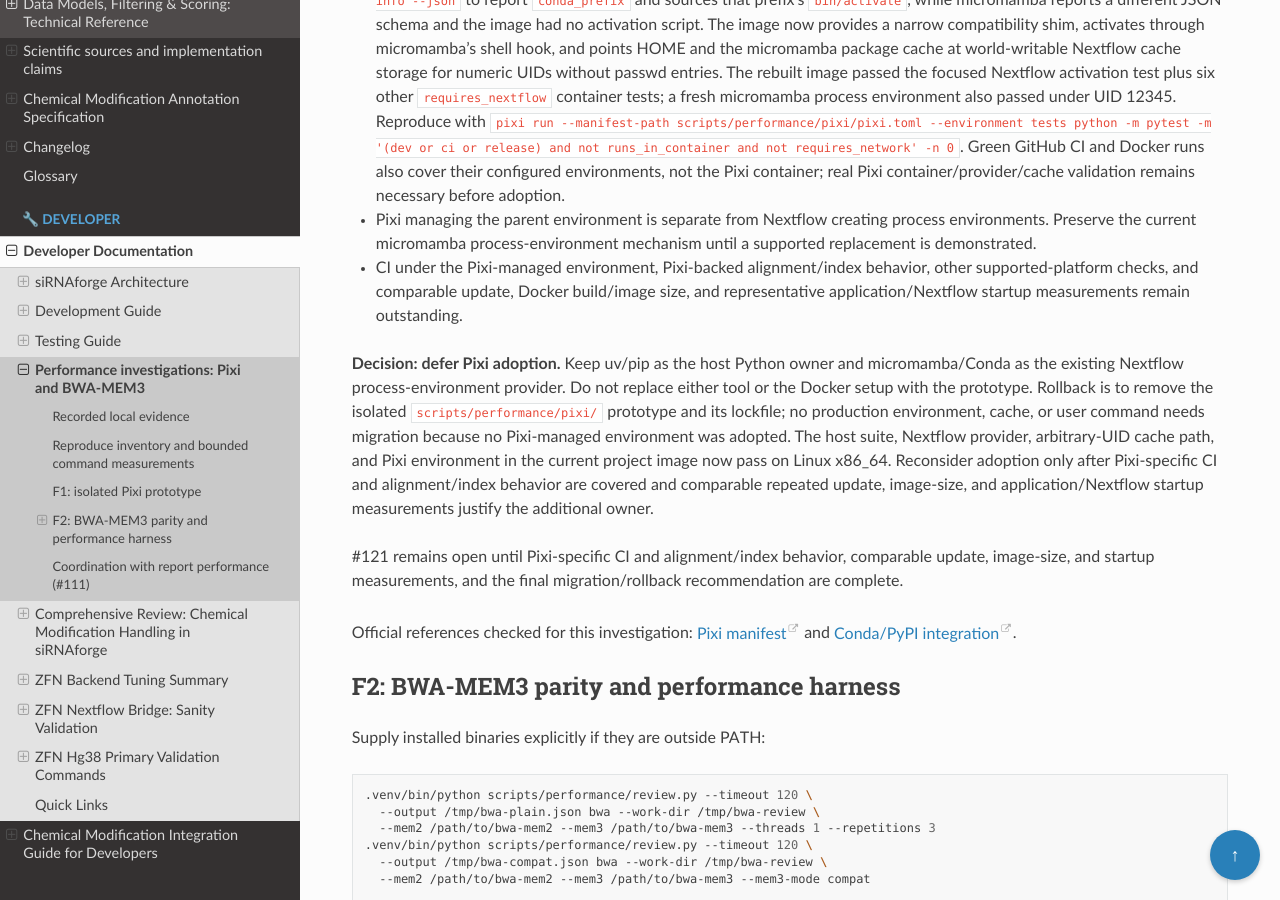
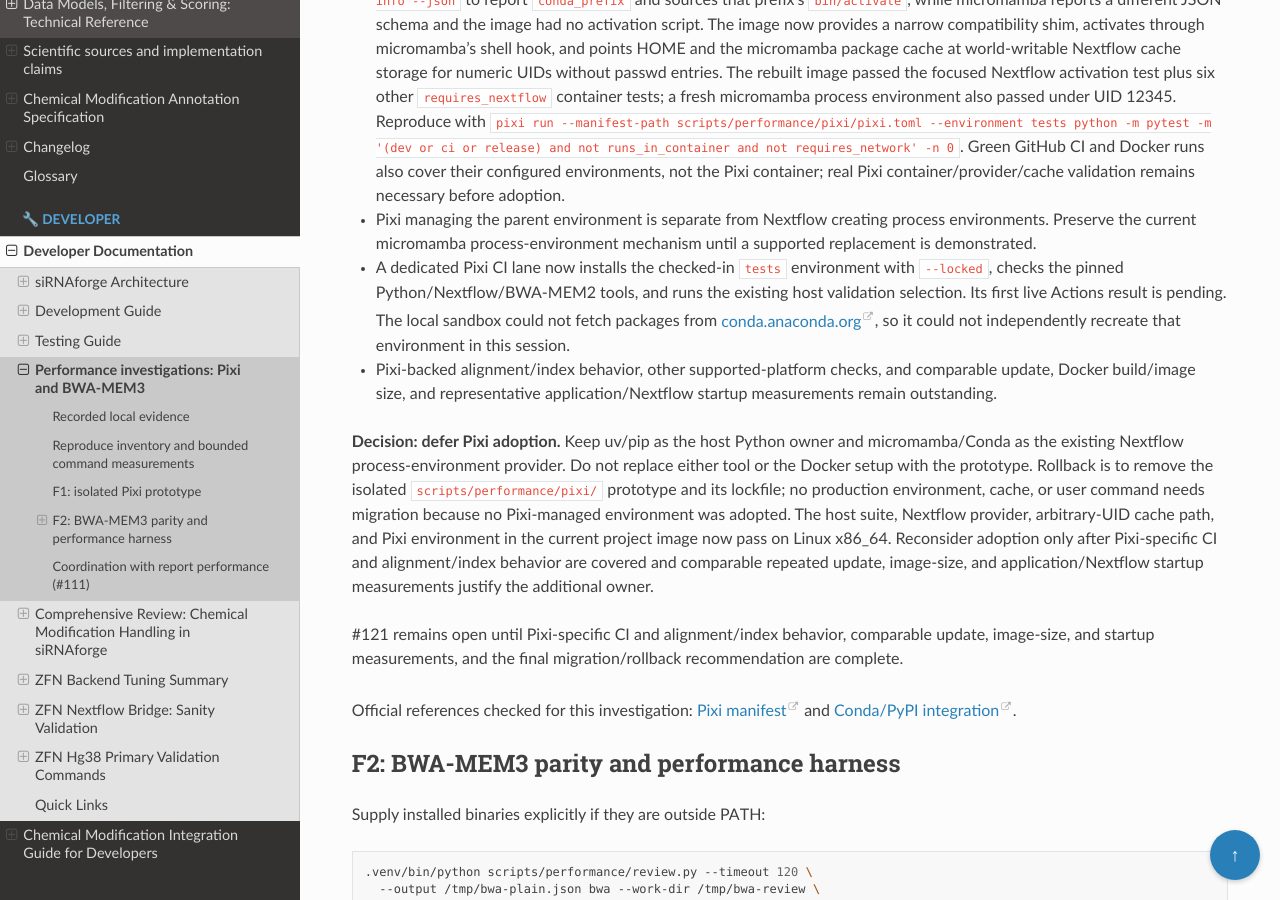
Before and after one commit to Austin-s-h/sirnaforge, a Sphinx documentation site: the page built from docs/developer/performance_review.md, in a window 1280 px wide and 900 px high, scrolled down 3190 px. Built offline with Sphinx 7.4.7 and the Read the Docs theme 3.1.0, drawn with Linux system fonts in a browser that asks for light colours.

Commit message:
Add locked Pixi host validation to CI

```diff
--- a/docs/developer/performance_review.md
+++ b/docs/developer/performance_review.md
@@ -172,10 +172,14 @@
 - Pixi managing the parent environment is separate from Nextflow creating
   process environments. Preserve the current micromamba process-environment
   mechanism until a supported replacement is demonstrated.
-- CI under the Pixi-managed environment, Pixi-backed alignment/index behavior,
-  other supported-platform checks, and comparable update, Docker build/image
-  size, and representative application/Nextflow startup measurements remain
-  outstanding.
+- A dedicated Pixi CI lane now installs the checked-in `tests` environment with
+  `--locked`, checks the pinned Python/Nextflow/BWA-MEM2 tools, and runs the
+  existing host validation selection. Its first live Actions result is pending.
+  The local sandbox could not fetch packages from conda.anaconda.org, so it
+  could not independently recreate that environment in this session.
+- Pixi-backed alignment/index behavior, other supported-platform checks, and
+  comparable update, Docker build/image size, and representative
+  application/Nextflow startup measurements remain outstanding.
 
 **Decision: defer Pixi adoption.** Keep uv/pip as the host Python owner and
 micromamba/Conda as the existing Nextflow process-environment provider. Do not
```
Also changed, not shown: 1 other file.
